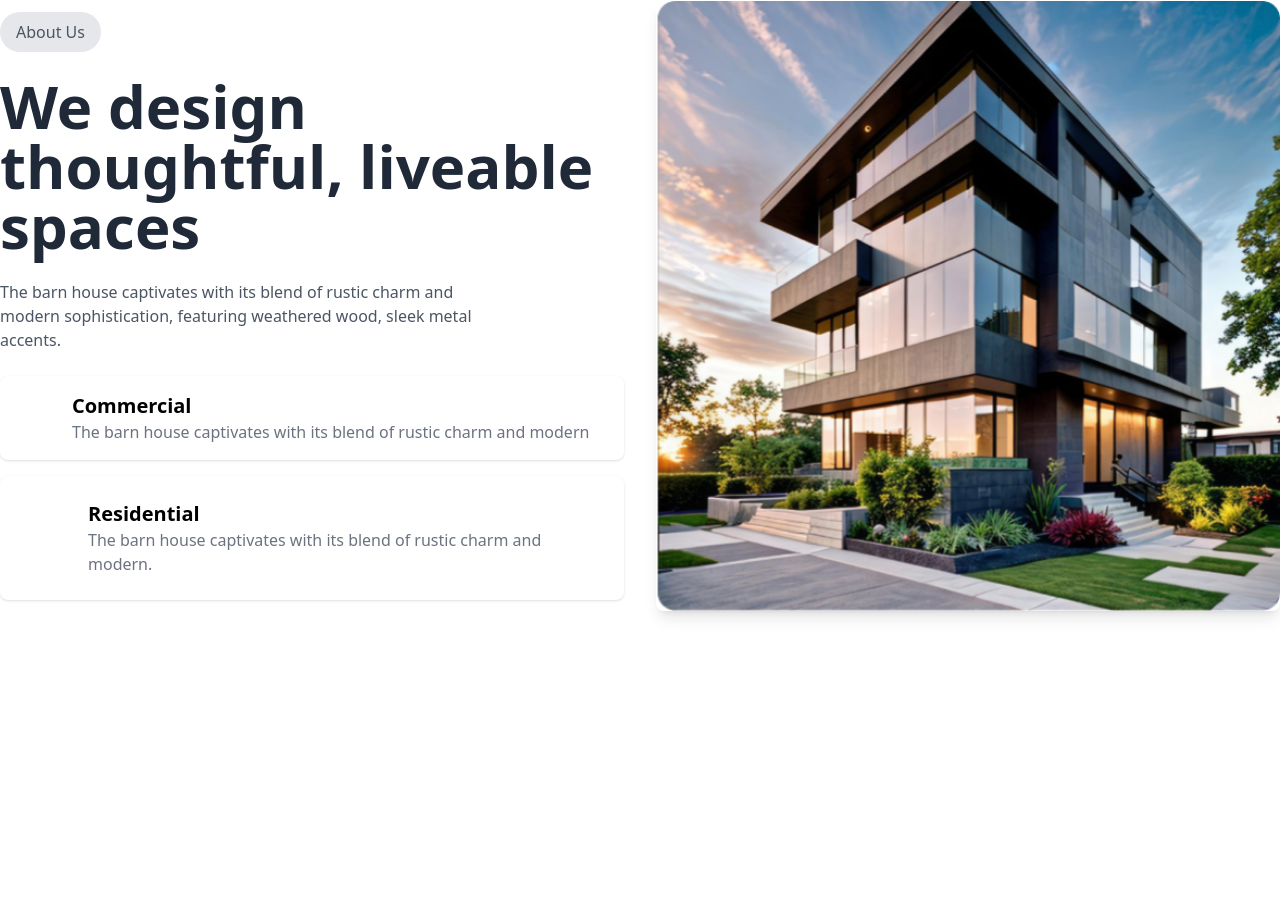
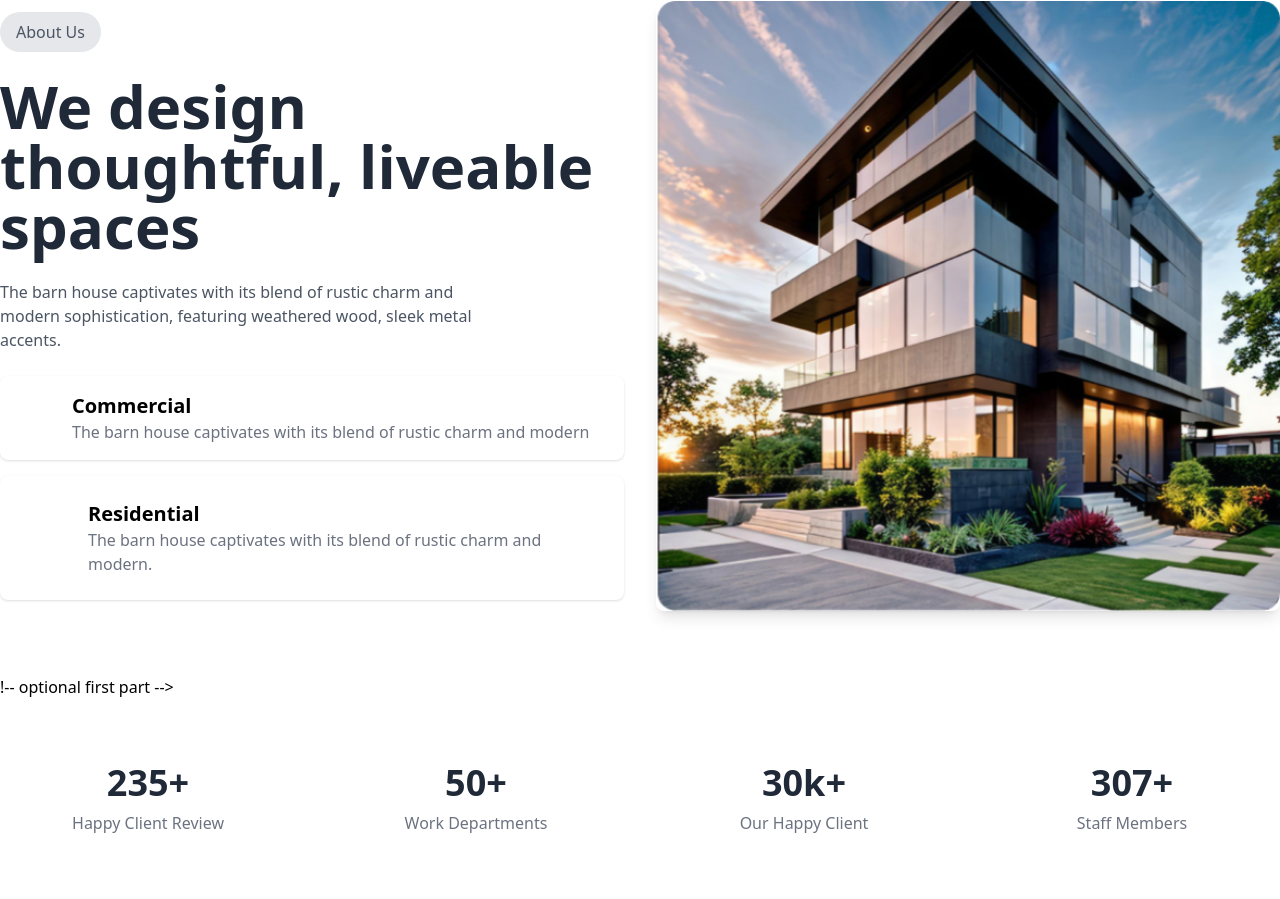
Before and after one commit to siamra/assingment-03, a plain HTML site: page index.html in a window 1280 px wide. Shown: the part 957-1856 px from the top of the page. Before the commit the page ends 1632 px from the top, so only its background shows below. Drawn offline with nearby package versions, Linux system fonts and the light colour scheme.

Commit message:
added a new file

```diff
--- a/index.html
+++ b/index.html
@@ -86,3 +86,28 @@
     </div>
   </section>
   <!-- second part end -->
+  !-- optional first part -->
+  <section class="py-16 bg-white">
+    <div class="container mx-auto grid grid-cols-1 sm:grid-cols-2 lg:grid-cols-4 gap-8 text-center">
+
+      <div class="space-y-2">
+        <div class="text-4xl font-bold text-gray-800">235+</div>
+        <p class="text-gray-500">Happy Client Review</p>
+      </div>
+
+      <div class="space-y-2">
+        <div class="text-4xl font-bold text-gray-800">50+</div>
+        <p class="text-gray-500">Work Departments</p>
+      </div>
+
+      <div class="space-y-2">
+        <div class="text-4xl font-bold text-gray-800">30k+</div>
+        <p class="text-gray-500">Our Happy Client</p>
+      </div>
+      <div class="space-y-2">
+        <div class="text-4xl font-bold text-gray-800">307+</div>
+        <p class="text-gray-500">Staff Members</p>
+      </div>
+    </div>
+  </section>
+  <!-- optional first part end -->
```
